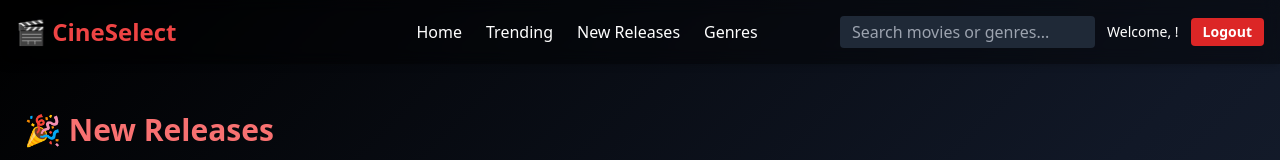
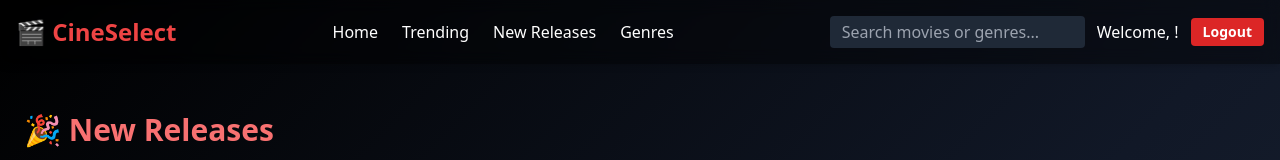
Before and after one commit to Gamerproyz31/Cine-Select, a plain HTML site: page new-releases.html in a window 1280 px wide. Shown: the top 160 px of the page. Drawn offline with nearby package versions, Linux system fonts and the light colour scheme.

Commit message:
Update new-releases.html

```diff
--- a/new-releases.html
+++ b/new-releases.html
@@ -12,38 +12,39 @@
   <header class="backdrop-blur bg-black/40 sticky top-0 z-50 shadow-md">
   <div class="max-w-7xl mx-auto px-4 py-4 flex items-center justify-between">
 
-      <!-- Logo -->
+    <!-- Left: Logo -->
+    <div class="flex items-center space-x-3">
       <div class="text-2xl font-bold text-red-500">🎬 CineSelect</div>
+    </div>
 
-      <!-- Menu Button (Mobile) -->
-      <button id="menuToggle" class="text-white text-3xl md:hidden focus:outline-none">
-        ☰
-      </button>
-
-      <!-- Desktop Layout -->
-      <div class="hidden md:flex flex-1 items-center justify-between flex-wrap">
-
-        <!-- Nav Links -->
-        <nav class="flex flex-wrap space-x-6 md:ml-60">
+    <!-- Center: Navigation -->
+    <nav class="hidden md:flex space-x-6">
       <a href="index.html" class="hover:text-red-400 transition">Home</a>
       <a href="trending.html" class="hover:text-red-400 transition">Trending</a>
       <a href="new-releases.html" class="hover:text-red-400 transition">New Releases</a>
       <a href="genres.html" class="hover:text-red-400 transition">Genres</a>
     </nav>
 
-        <!-- Search + Welcome + Logout -->
-        <form onsubmit="return redirectToSearch(event)" class="flex flex-wrap items-center gap-3 mt-4 md:mt-0">
+    <!-- Right: Search + Greeting + Logout -->
+    <div class="hidden md:flex items-center space-x-3">
+      <form onsubmit="return redirectToSearch(event)" class="flex items-center space-x-2">
         <input id="searchInput" type="text" placeholder="Search movies or genres..."
-            class="px-3 py-1 rounded bg-gray-800 text-white placeholder-gray-400 focus:outline-none focus:ring-2 focus:ring-red-500 w-full md:w-auto" />
-          <span class="text-white text-sm">Welcome, <strong id="userWelcomeName" class="text-red-400"></strong>!</span>
+          class="px-3 py-1 rounded bg-gray-800 text-white placeholder-gray-400 focus:outline-none focus:ring-2 focus:ring-red-500" />
+      </form>
+      <span class="text-white">Welcome, <strong id="userWelcomeName" class="text-red-400"></strong>!</span>
       <button onclick="handleLogout()" type="button"
         class="bg-red-600 hover:bg-red-700 px-3 py-1 rounded text-sm font-semibold transition">
         Logout
       </button>
-        </form>
+    </div>
 
+    <!-- Mobile Menu Button -->
+    <button id="menuToggle" class="text-white text-3xl md:hidden focus:outline-none">
+      ☰
+    </button>
   </div>
-    </div>
+</header>
+
 
     <!-- Mobile Dropdown Nav -->
     <div id="mobileMenu" class="md:hidden hidden px-4 pb-4">
```
Lines whose indentation alone changed are shown as unchanged.
